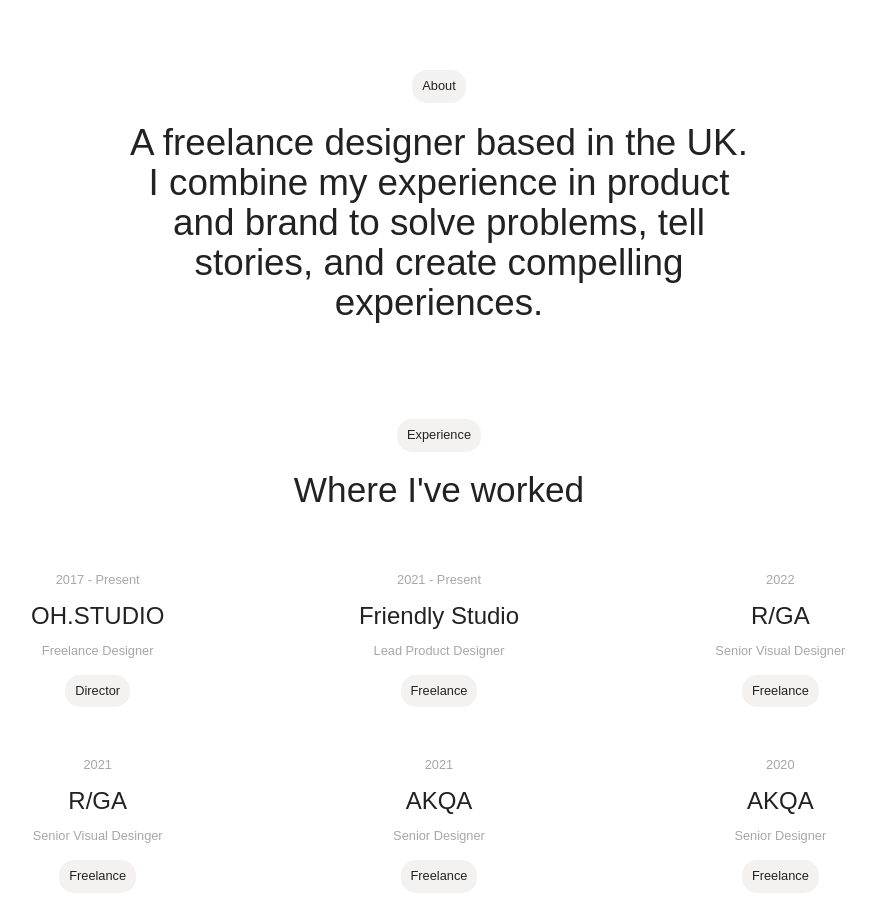
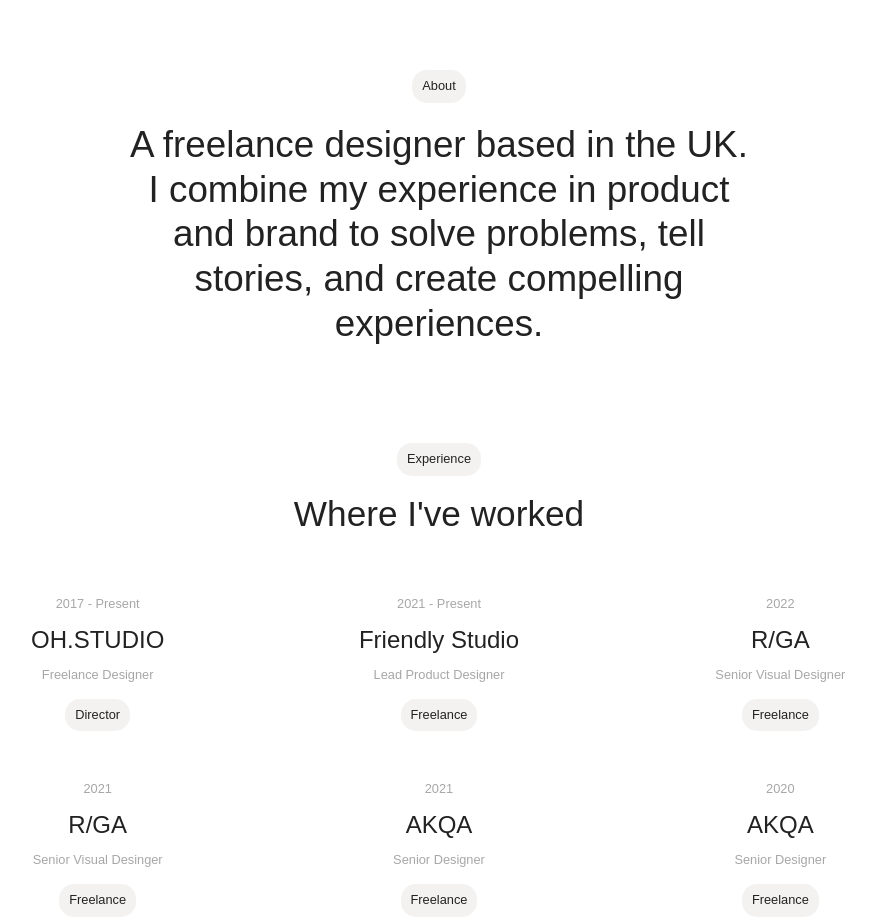
Before and after one commit to khoatranvan245/oh-studio-clone, a React (Vite) app: page /Profile in a window 1280 px wide. Shown: the part 1260-2180 px from the top of the page, without its empty margins (201-1077 px from the left). Built offline with nearby package versions, Linux system fonts and the light colour scheme; a web font is replaced by a local one.

Commit message:
style: increase line height in about section

```diff
--- a/src/Components/AboutSection/AboutSection.module.css
+++ b/src/Components/AboutSection/AboutSection.module.css
@@ -1,7 +1,7 @@
 .aboutDescription {
     font-size: 2.3rem;
     width: 620px;
-    line-height: 2.5rem;
+    line-height: 2.8rem;
     text-align: center;
     margin-bottom: 6rem;
 }
```
